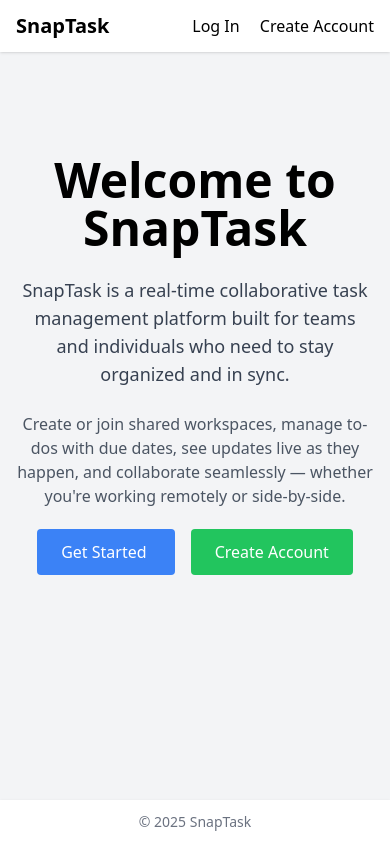
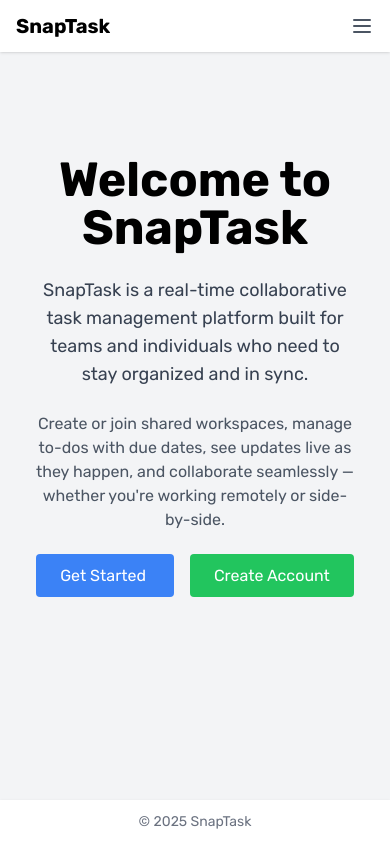
Before and after one commit to 213Hemant/SnapTask, a Flask app: page /welcome in a window 390 px wide. Run offline with Flask 3, Linux system fonts and the light colour scheme; some libraries are stand-ins or nearby versions.

Commit message:
hamburger menu added

```diff
--- a/templates/base.html
+++ b/templates/base.html
@@ -10,16 +10,36 @@
 
   <style>
     @keyframes fadeIn {
-      from { opacity: 0; transform: translateY(8px); }
-      to   { opacity: 1; transform: translateY(0); }
+      from {
+        opacity: 0;
+        transform: translateY(8px);
+      }
+
+      to {
+        opacity: 1;
+        transform: translateY(0);
+      }
     }
+
     .animate-fade-in {
       animation: fadeIn 0.3s ease-out;
     }
+
     .animate-fade-in-out {
       transition: opacity 0.7s ease;
     }
+
+    body {
+      font-family: "Rubik", sans-serif;
+      font-optical-sizing: auto;
+      font-weight: 400;
+      font-style: normal;
+    }
   </style>
+
+  <link rel="preconnect" href="https://fonts.googleapis.com">
+  <link rel="preconnect" href="https://fonts.gstatic.com" crossorigin>
+  <link href="https://fonts.googleapis.com/css2?family=Rubik:ital,wght@0,300..900;1,300..900&display=swap" rel="stylesheet">
 </head>
 
 <body class="bg-gray-100 min-h-screen flex flex-col">
@@ -31,9 +51,32 @@
 
   <!-- Navbar -->
   <nav role="banner" class="bg-white shadow mb-6">
-    <div class="max-w-4xl mx-auto px-4 py-3 flex justify-between items-center">
+    <div class="max-w-4xl mx-auto px-4 py-3 flex items-center justify-between">
       <a href="{{ url_for('landing') }}" class="text-xl font-bold">SnapTask</a>
-      <div class="space-x-4">
+
+      <!-- Mobile toggle -->
+      <button id="navToggle" class="sm:hidden text-gray-600 focus:outline-none focus:ring" aria-label="Toggle navigation">
+        <svg class="w-6 h-6" fill="none" stroke="currentColor" stroke-width="2" viewBox="0 0 24 24">
+          <path stroke-linecap="round" stroke-linejoin="round" d="M4 6h16M4 12h16M4 18h16" />
+        </svg>
+      </button>
+
+      <!-- Links -->
+      <div id="navLinks" class="hidden sm:flex flex-col sm:flex-row sm:items-center gap-2 sm:gap-4 text-sm">
+        {% if current_user.is_authenticated %}
+          <a href="{{ url_for('index') }}" class="hover:underline focus:outline-none focus:ring">Dashboard</a>
+          <a href="{{ url_for('room.rooms') }}" class="hover:underline focus:outline-none focus:ring">Rooms</a>
+          <a href="{{ url_for('auth.logout') }}" class="text-red-500 hover:underline focus:outline-none focus:ring">Sign Out</a>
+        {% else %}
+          <a href="{{ url_for('auth.login') }}" class="hover:underline focus:outline-none focus:ring">Log In</a>
+          <a href="{{ url_for('auth.signup') }}" class="hover:underline focus:outline-none focus:ring">Create Account</a>
+        {% endif %}
+      </div>
+    </div>
+
+    <!-- Mobile dropdown -->
+    <div id="navDropdown" class="sm:hidden px-4 pb-3 hidden">
+      <div class="flex flex-col gap-2 text-sm">
         {% if current_user.is_authenticated %}
           <a href="{{ url_for('index') }}" class="hover:underline focus:outline-none focus:ring">Dashboard</a>
           <a href="{{ url_for('room.rooms') }}" class="hover:underline focus:outline-none focus:ring">Rooms</a>
@@ -47,7 +90,7 @@
   </nav>
 
   <!-- Main -->
-  <main id="main-content" role="main" class="flex-grow">
+  <main id="main-content" role="main" class="flex-grow px-4 sm:px-0">
     {% block content %}{% endblock %}
   </main>
 
@@ -59,6 +102,13 @@
   </footer>
 
   {% block scripts %}{% endblock %}
+  <script>
+    // Simple mobile nav toggle
+    document.getElementById('navToggle')?.addEventListener('click', () => {
+      const dropdown = document.getElementById('navDropdown');
+      dropdown.classList.toggle('hidden');
+    });
+  </script>
 </body>
 
 </html>
```
